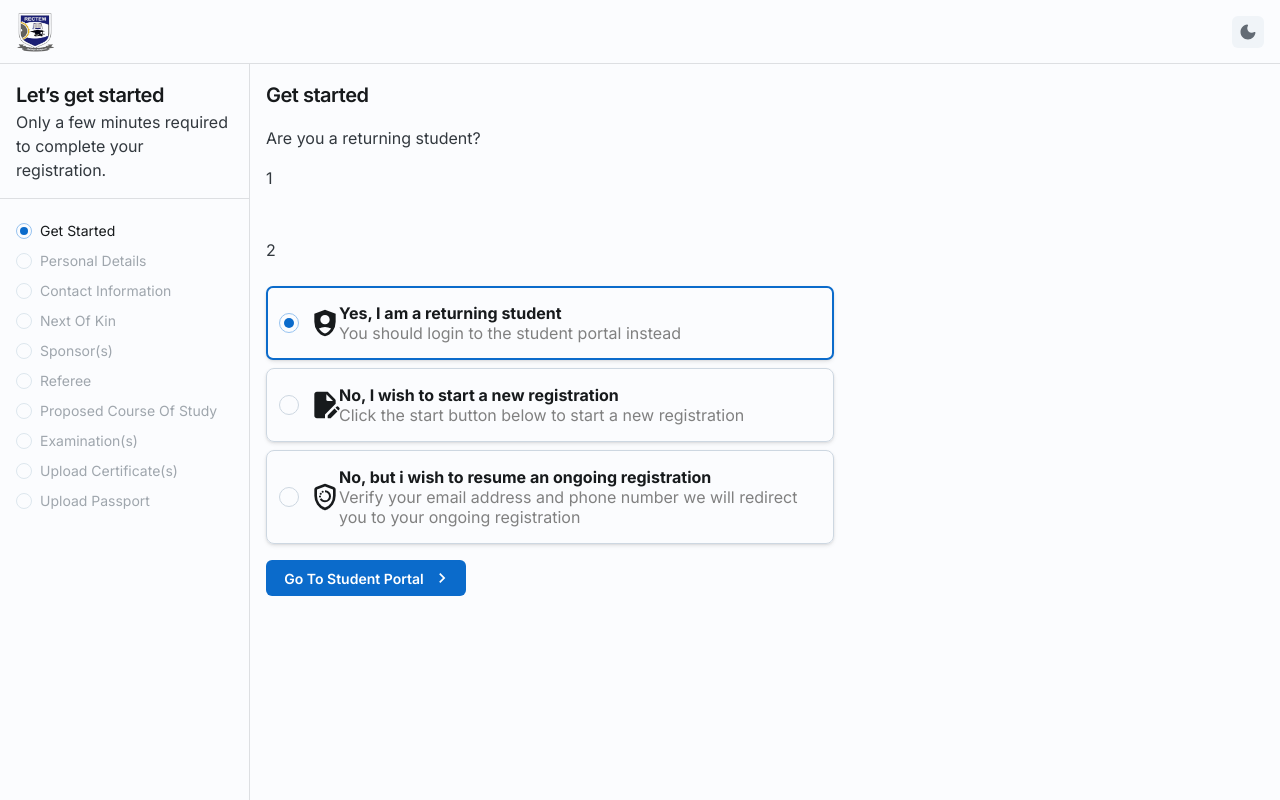
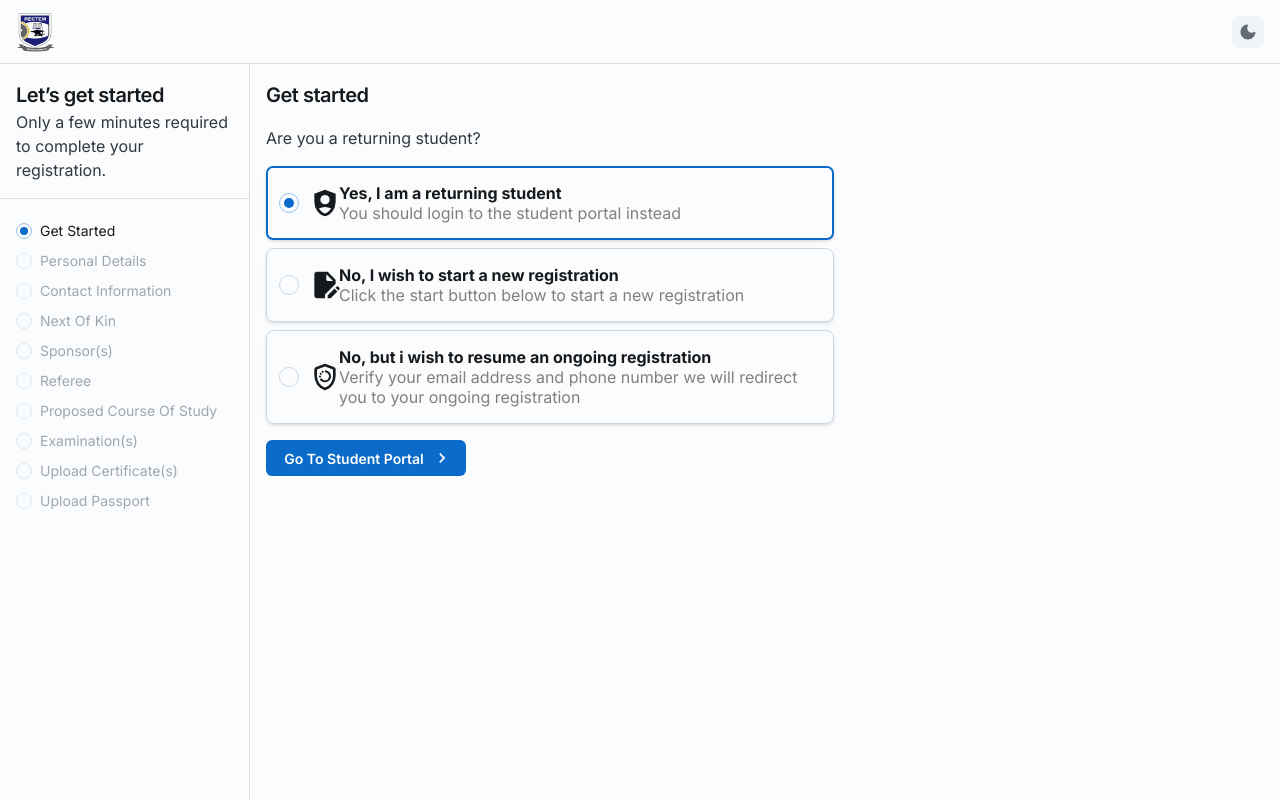
Before and after one commit to code-with-zhine/application.rectem, a Next.js app: page /application in a window 1280 px wide. Built offline with nearby package versions, Linux system fonts and the light colour scheme.

Commit message:
Update page.tsx

```diff
--- a/src/app/application/page.tsx
+++ b/src/app/application/page.tsx
@@ -72,8 +72,6 @@ function CustomizedRadio({
 }) {
   return (
     <RadioGroup aria-label="Your plan" name="people" defaultValue="1">
-      <p>1</p>
-
       <List
         sx={{
           minWidth: 240,
@@ -82,10 +80,9 @@ function CustomizedRadio({
           "--ListItem-radius": "8px",
           "--ListItemDecorator-size": "32px",
           py: 2,
-          m: 0,
+          px: 0,
         }}
       >
-        <p>2</p>
         {[
           {
             value: 1,
```
